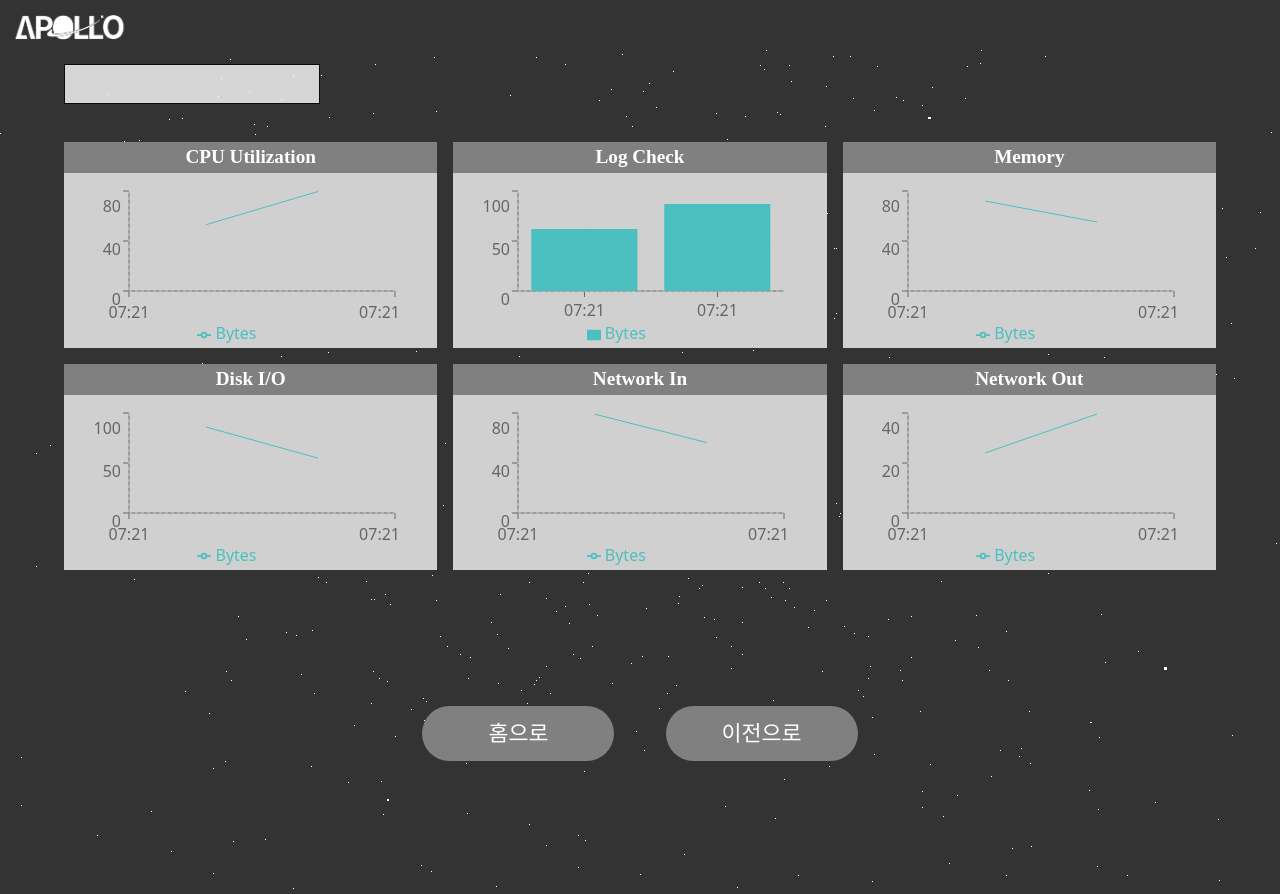
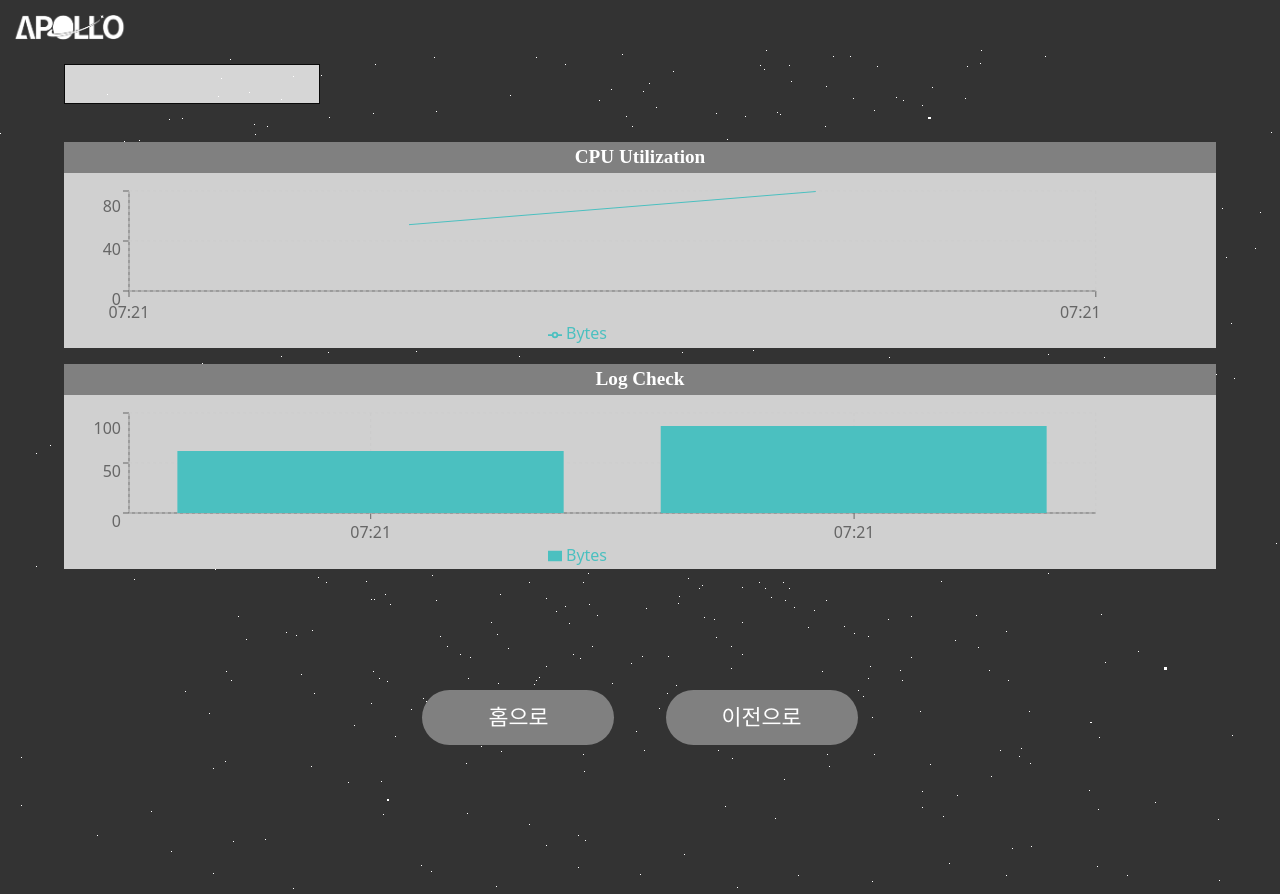
Before and after one commit to Hanium-Apollo/Apollo-Platform, a React (Create React App) app: page /monitor in a window 1280 px wide. Shown: the top 894 px of the page. Built offline with nearby package versions, Linux system fonts and the light colour scheme; a web font is replaced by a local one.

Commit message:
feat : 모니터링 2개로 바꿈

```diff
--- a/src/assets/css/monitoringPage.css
+++ b/src/assets/css/monitoringPage.css
@@ -80,9 +80,8 @@
 
 .chart {
   width: 100%;
-  height: 100%;
+  height: 80%;
   margin-top: 3%;
   max-height: 750px;
   min-height: 500px;
-  overflow: auto;
 }
--- a/src/pages/Monitoring/Monitor.tsx
+++ b/src/pages/Monitoring/Monitor.tsx
@@ -14,40 +14,16 @@ function Monitor() {
       <div className="chart">
         <Container>
           <Grid container spacing={2}>
-            <Grid item xs={6} md={4}>
+            <Grid item xs={6} md={12}>
               <div className="cpu-block">
                 <div className="NameBlock">CPU Utilization</div>
                 <LineShapeChart />
               </div>
             </Grid>
-            <Grid item xs={6} md={4}>
+            <Grid item xs={6} md={12}>
               <div className="log-block">
                 <div className="NameBlock">Log Check</div>
                 <BarShapeChart />
-              </div>
-            </Grid>
-            <Grid item xs={6} md={4}>
-              <div className="memory-block">
-                <div className="NameBlock">Memory</div>
-                <LineShapeChart />
-              </div>
-            </Grid>
-            <Grid item xs={6} md={4}>
-              <div className="disk-block">
-                <div className="NameBlock">Disk I/O</div>
-                <LineShapeChart />
-              </div>
-            </Grid>
-            <Grid item xs={6} md={4}>
-              <div className="networkin-block">
-                <div className="NameBlock">Network In</div>
-                <LineShapeChart />
-              </div>
-            </Grid>
-            <Grid item xs={6} md={4}>
-              <div className="networkout-block">
-                <div className="NameBlock">Network Out</div>
-                <LineShapeChart />
               </div>
             </Grid>
           </Grid>
```
